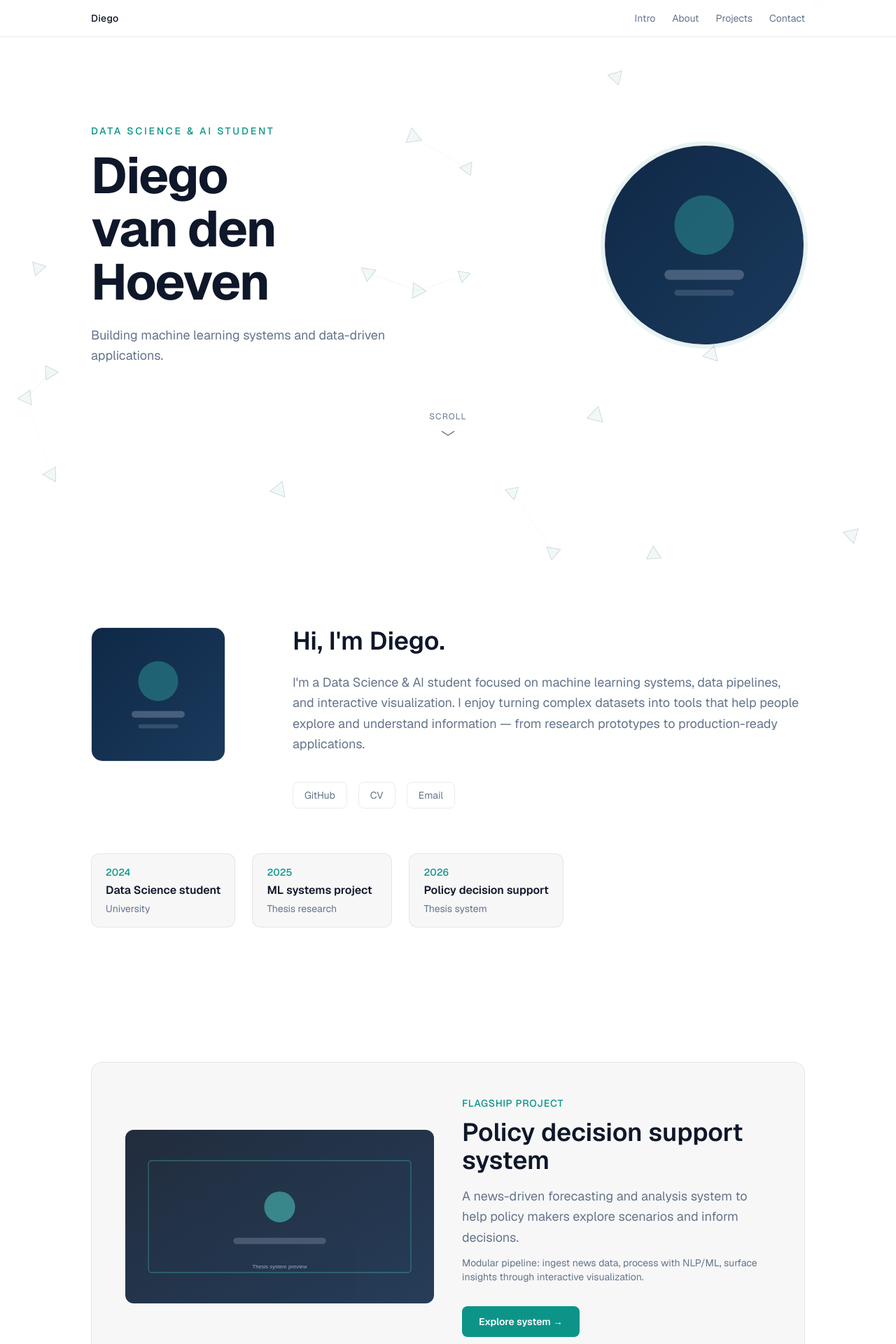
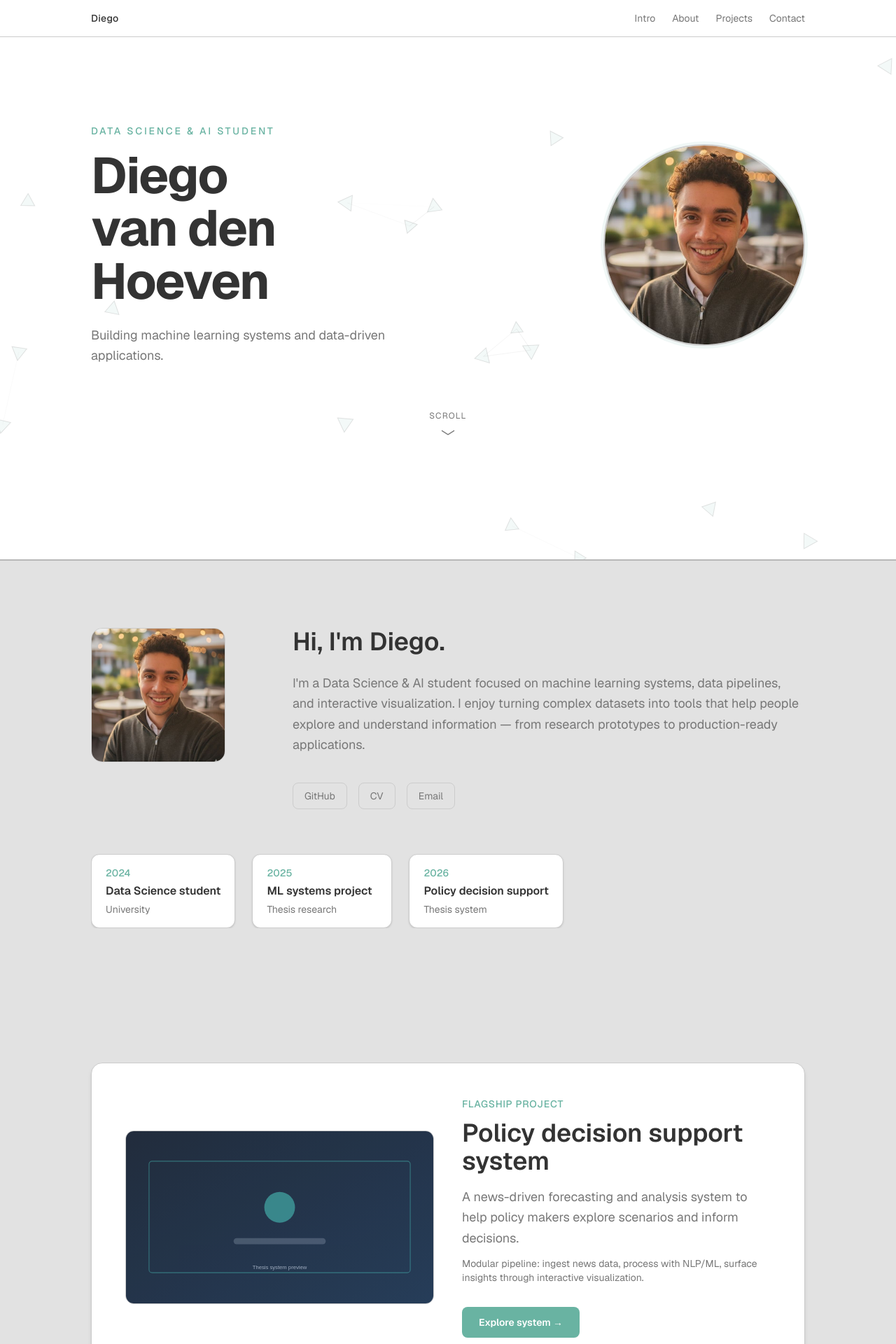
Before and after one commit to vandenHoeven/portfolio, a Next.js app: page / in a window 1280 px wide. Shown: the top 1920 px of the page at 70% size. Built offline with nearby package versions, Linux system fonts and the light colour scheme.

Commit message:
added UI scrolable, foto

```diff
--- a/app/layout.tsx
+++ b/app/layout.tsx
@@ -1,6 +1,5 @@
 import type { Metadata } from "next";
 import { Geist, Geist_Mono } from "next/font/google";
-import InteractiveNetworkBackground from "@/components/background/InteractiveNetworkBackground";
 import "./globals.css";
 
 const geistSans = Geist({
@@ -29,10 +28,7 @@ export default function RootLayout({
       lang="en"
       className={`${geistSans.variable} ${geistMono.variable} h-full antialiased`}
     >
-      <body className="min-h-full font-sans">
-        <InteractiveNetworkBackground />
-        <div className="relative z-10">{children}</div>
-      </body>
+      <body className="min-h-full font-sans">{children}</body>
     </html>
   );
 }
--- a/app/page.tsx
+++ b/app/page.tsx
@@ -1,4 +1,5 @@
 import SiteNav from "@/components/layout/SiteNav";
+import SectionBand from "@/components/layout/SectionBand";
 import SiteShell from "@/components/layout/SiteShell";
 import About from "@/components/sections/About";
 import Contact from "@/components/sections/Contact";
@@ -10,13 +11,21 @@ export default function Home() {
   return (
     <>
       <SiteNav />
+      <Hero />
+
+      <SectionBand variant="grey">
         <SiteShell>
-        <Hero />
           <About />
           <FlagshipSpotlight />
+        </SiteShell>
+      </SectionBand>
+
+      <SectionBand variant="white">
+        <SiteShell>
           <ProjectsSection />
           <Contact />
         </SiteShell>
+      </SectionBand>
     </>
   );
 }
--- a/components/background/InteractiveNetworkBackground.tsx
+++ b/components/background/InteractiveNetworkBackground.tsx
@@ -9,10 +9,8 @@ const CONFIG = {
   mouseRepelRadius: 100,
   mouseRepelStrength: 0.08,
   lineOpacity: 0.15,
-  triangleFill: "rgba(13, 148, 136, 0.06)",
-  triangleStroke: "rgba(100, 116, 139, 0.25)",
-  lineColor: "rgba(100, 116, 139, 0.15)",
-  mouseLineColor: "rgba(13, 148, 136, 0.2)",
+  triangleFill: "rgba(105, 179, 162, 0.08)",
+  triangleStroke: "rgba(120, 120, 120, 0.2)",
   minSpeed: 0.15,
   maxSpeed: 0.35,
   triangleSize: 10,
@@ -72,6 +70,7 @@ function drawTriangle(
 }
 
 export default function InteractiveNetworkBackground() {
+  const containerRef = useRef<HTMLDivElement>(null);
   const canvasRef = useRef<HTMLCanvasElement>(null);
   const nodesRef = useRef<Node[]>([]);
   const mouseRef = useRef<{ x: number; y: number; active: boolean }>({
@@ -81,10 +80,12 @@ export default function InteractiveNetworkBackground() {
   });
   const frameRef = useRef<number>(0);
   const reducedMotionRef = useRef(false);
+  const visibleRef = useRef(true);
 
   useEffect(() => {
+    const container = containerRef.current;
     const canvas = canvasRef.current;
-    if (!canvas) return;
+    if (!container || !canvas) return;
 
     const ctx = canvas.getContext("2d");
     if (!ctx) return;
@@ -92,42 +93,63 @@ export default function InteractiveNetworkBackground() {
     const mediaQuery = window.matchMedia("(prefers-reduced-motion: reduce)");
     reducedMotionRef.current = mediaQuery.matches;
 
+    const resize = () => {
+      const { width, height } = container.getBoundingClientRect();
+      canvas.width = width;
+      canvas.height = height;
+      if (nodesRef.current.length === 0 && width > 0 && height > 0) {
+        nodesRef.current = createNodes(width, height);
+      }
+    };
+
+    const handleMouseMove = (e: MouseEvent) => {
+      const rect = container.getBoundingClientRect();
+      mouseRef.current = {
+        x: e.clientX - rect.left,
+        y: e.clientY - rect.top,
+        active: true,
+      };
+    };
+
+    const handleMouseLeave = () => {
+      mouseRef.current.active = false;
+    };
+
+    const observer = new IntersectionObserver(
+      ([entry]) => {
+        visibleRef.current = entry.isIntersecting;
+        if (!entry.isIntersecting) {
+          cancelAnimationFrame(frameRef.current);
+        } else if (!reducedMotionRef.current) {
+          animate();
+        }
+      },
+      { threshold: 0.05 },
+    );
+
+    observer.observe(container);
+
+    const resizeObserver = new ResizeObserver(resize);
+    resizeObserver.observe(container);
+
     const handleMotionChange = (e: MediaQueryListEvent) => {
       reducedMotionRef.current = e.matches;
       if (e.matches) {
         cancelAnimationFrame(frameRef.current);
         ctx.fillStyle = "#ffffff";
         ctx.fillRect(0, 0, canvas.width, canvas.height);
-      } else {
+      } else if (visibleRef.current) {
         animate();
       }
     };
 
     mediaQuery.addEventListener("change", handleMotionChange);
 
-    const resize = () => {
-      canvas.width = window.innerWidth;
-      canvas.height = window.innerHeight;
-      if (nodesRef.current.length === 0) {
-        nodesRef.current = createNodes(canvas.width, canvas.height);
-      }
-    };
-
-    const handleMouseMove = (e: MouseEvent) => {
-      mouseRef.current = { x: e.clientX, y: e.clientY, active: true };
-    };
-
-    const handleMouseLeave = () => {
-      mouseRef.current.active = false;
-    };
-
-    resize();
-    window.addEventListener("resize", resize);
-    window.addEventListener("mousemove", handleMouseMove);
-    document.addEventListener("mouseleave", handleMouseLeave);
+    container.addEventListener("mousemove", handleMouseMove);
+    container.addEventListener("mouseleave", handleMouseLeave);
 
     const animate = () => {
-      if (reducedMotionRef.current) return;
+      if (reducedMotionRef.current || !visibleRef.current) return;
 
       const { width, height } = canvas;
       const nodes = nodesRef.current;
@@ -182,7 +204,7 @@ export default function InteractiveNetworkBackground() {
             ctx.beginPath();
             ctx.moveTo(a.x, a.y);
             ctx.lineTo(b.x, b.y);
-            ctx.strokeStyle = `rgba(100, 116, 139, ${alpha})`;
+            ctx.strokeStyle = `rgba(120, 120, 120, ${alpha})`;
             ctx.lineWidth = 1;
             ctx.stroke();
           }
@@ -204,7 +226,7 @@ export default function InteractiveNetworkBackground() {
           ctx.beginPath();
           ctx.moveTo(mouse.x, mouse.y);
           ctx.lineTo(node.x, node.y);
-          ctx.strokeStyle = `rgba(13, 148, 136, ${alpha})`;
+          ctx.strokeStyle = `rgba(105, 179, 162, ${alpha})`;
           ctx.lineWidth = 1;
           ctx.stroke();
         }
@@ -216,7 +238,7 @@ export default function InteractiveNetworkBackground() {
             ctx.lineTo(nearest[i].node.x, nearest[i].node.y);
           }
           ctx.closePath();
-          ctx.strokeStyle = "rgba(13, 148, 136, 0.12)";
+          ctx.strokeStyle = "rgba(105, 179, 162, 0.12)";
           ctx.lineWidth = 1;
           ctx.stroke();
         }
@@ -229,8 +251,8 @@ export default function InteractiveNetworkBackground() {
       frameRef.current = requestAnimationFrame(animate);
     };
 
+    resize();
     if (reducedMotionRef.current) {
-      resize();
       ctx.fillStyle = "#ffffff";
       ctx.fillRect(0, 0, canvas.width, canvas.height);
     } else {
@@ -239,18 +261,17 @@ export default function InteractiveNetworkBackground() {
 
     return () => {
       cancelAnimationFrame(frameRef.current);
-      window.removeEventListener("resize", resize);
-      window.removeEventListener("mousemove", handleMouseMove);
-      document.removeEventListener("mouseleave", handleMouseLeave);
+      observer.disconnect();
+      resizeObserver.disconnect();
+      container.removeEventListener("mousemove", handleMouseMove);
+      container.removeEventListener("mouseleave", handleMouseLeave);
       mediaQuery.removeEventListener("change", handleMotionChange);
     };
   }, []);
 
   return (
-    <canvas
-      ref={canvasRef}
-      aria-hidden
-      className="pointer-events-none fixed inset-0 z-0"
-    />
+    <div ref={containerRef} className="absolute inset-0 z-0" aria-hidden>
+      <canvas ref={canvasRef} className="pointer-events-none absolute inset-0 h-full w-full" />
+    </div>
   );
 }
--- /dev/null
+++ b/components/layout/SectionBand.tsx
@@ -0,0 +1,20 @@
+type SectionBandProps = {
+  variant: "white" | "grey";
+  children: React.ReactNode;
+};
+
+export default function SectionBand({ variant, children }: SectionBandProps) {
+  if (variant === "grey") {
+    return (
+      <div className="border-y border-border-strong bg-bg-section">
+        {children}
+      </div>
+    );
+  }
+
+  return (
+    <div className="border-t border-border-strong bg-bg-hero">
+      {children}
+    </div>
+  );
+}
--- a/components/sections/About.tsx
+++ b/components/sections/About.tsx
@@ -45,7 +45,7 @@ export default function About() {
           {experience.map((entry) => (
             <div
               key={`${entry.year}-${entry.role}`}
-              className="min-w-[200px] rounded-xl border border-border bg-surface px-5 py-4"
+              className="min-w-[200px] rounded-xl border border-border bg-white px-5 py-4 shadow-sm"
             >
               <p className="text-sm font-medium text-accent">{entry.year}</p>
               <p className="mt-1 font-semibold text-text-primary">{entry.role}</p>
--- a/components/sections/Contact.tsx
+++ b/components/sections/Contact.tsx
@@ -12,7 +12,7 @@ export default function Contact() {
       <div className="flex flex-wrap gap-4">
         <a
           href={`mailto:${profile.email}`}
-          className="rounded-lg bg-accent px-6 py-3 text-sm font-semibold text-bg-deep transition-opacity hover:opacity-90"
+          className="rounded-lg bg-accent px-6 py-3 text-sm font-semibold text-white transition-opacity hover:opacity-90"
         >
           Email me
         </a>
--- a/components/sections/FlagshipSpotlight.tsx
+++ b/components/sections/FlagshipSpotlight.tsx
@@ -8,8 +8,8 @@ export default function FlagshipSpotlight() {
 
   return (
     <section className="py-24">
-      <div className="grid items-center gap-10 rounded-2xl border border-border bg-surface p-8 md:grid-cols-2 md:p-12">
-        <div className="relative aspect-video overflow-hidden rounded-xl bg-bg-mid">
+      <div className="grid items-center gap-10 rounded-2xl border border-border bg-white p-8 shadow-md md:grid-cols-2 md:p-12">
+        <div className="relative aspect-video overflow-hidden rounded-xl border border-border bg-white">
           {flagship?.image && (
             <Image
               src={flagship.image}
@@ -29,7 +29,7 @@ export default function FlagshipSpotlight() {
           <p className="mt-3 text-sm text-text-muted">{thesisVision.technicalLine}</p>
           <Link
             href="/thesis"
-            className="mt-8 inline-flex items-center gap-2 rounded-lg bg-accent px-6 py-3 text-sm font-semibold text-bg-deep transition-opacity hover:opacity-90"
+            className="mt-8 inline-flex items-center gap-2 rounded-lg bg-accent px-6 py-3 text-sm font-semibold text-white transition-opacity hover:opacity-90"
           >
             Explore system →
           </Link>
--- a/components/sections/Hero.tsx
+++ b/components/sections/Hero.tsx
@@ -1,9 +1,16 @@
 import Image from "next/image";
+import InteractiveNetworkBackground from "@/components/background/InteractiveNetworkBackground";
 import { profile } from "@/data/site/profile";
 
 export default function Hero() {
   return (
-    <section id="intro" className="flex min-h-screen flex-col justify-center pt-20 pb-16">
+    <section
+      id="intro"
+      className="relative flex min-h-screen flex-col justify-center overflow-hidden border-b border-border-strong bg-bg-hero pt-20 pb-16"
+    >
+      <InteractiveNetworkBackground />
+
+      <div className="relative z-10 mx-auto w-full max-w-[1100px] px-6 md:px-10">
         <div className="grid items-center gap-12 md:grid-cols-2 md:gap-16">
           <div>
             <p className="mb-4 text-sm font-medium uppercase tracking-[0.2em] text-accent">
@@ -40,6 +47,7 @@ export default function Hero() {
           <span className="text-xs uppercase tracking-widest">Scroll</span>
           <span className="text-xl">﹀</span>
         </a>
+      </div>
     </section>
   );
 }
--- a/components/sections/ProjectsSection.tsx
+++ b/components/sections/ProjectsSection.tsx
@@ -28,7 +28,7 @@ export default function ProjectsSection() {
             onClick={() => setActiveCategory(category)}
             className={`rounded-full px-4 py-1.5 text-sm transition-colors ${
               activeCategory === category
-                ? "bg-accent text-bg-deep font-medium"
+                ? "bg-accent font-medium text-white"
                 : "border border-border text-text-muted hover:border-accent/50 hover:text-accent"
             }`}
           >
--- a/components/ui/ProjectCard.tsx
+++ b/components/ui/ProjectCard.tsx
@@ -9,7 +9,7 @@ type ProjectCardProps = {
 export default function ProjectCard({ project }: ProjectCardProps) {
   const inner = (
     <>
-      <div className="relative mb-4 aspect-video overflow-hidden rounded-lg bg-surface">
+      <div className="relative mb-4 aspect-video overflow-hidden rounded-lg bg-bg-section">
         {project.image ? (
           <Image
             src={project.image}
@@ -47,7 +47,7 @@ export default function ProjectCard({ project }: ProjectCardProps) {
   );
 
   const cardClass =
-    "block rounded-xl border border-border bg-surface p-5 transition-colors hover:border-accent/30 hover:bg-white/[0.06]";
+    "block rounded-xl border border-border bg-white p-5 shadow-sm transition-colors hover:border-accent/40 hover:shadow-md";
 
   if (project.href) {
     return (
--- a/data/site/profile.ts
+++ b/data/site/profile.ts
@@ -14,7 +14,7 @@ export const profile = {
   email: "you@email.com",
   github: "https://github.com/",
   cv: "/cv.pdf",
-  image: "/profile-placeholder.svg",
+  image: "/profile.png",
 };
 
 export const experience: ExperienceEntry[] = [
```
Also changed, not shown: app/globals.css (+12 -6 lines), public/profile.png (added). Lines whose indentation alone changed are shown as unchanged.
